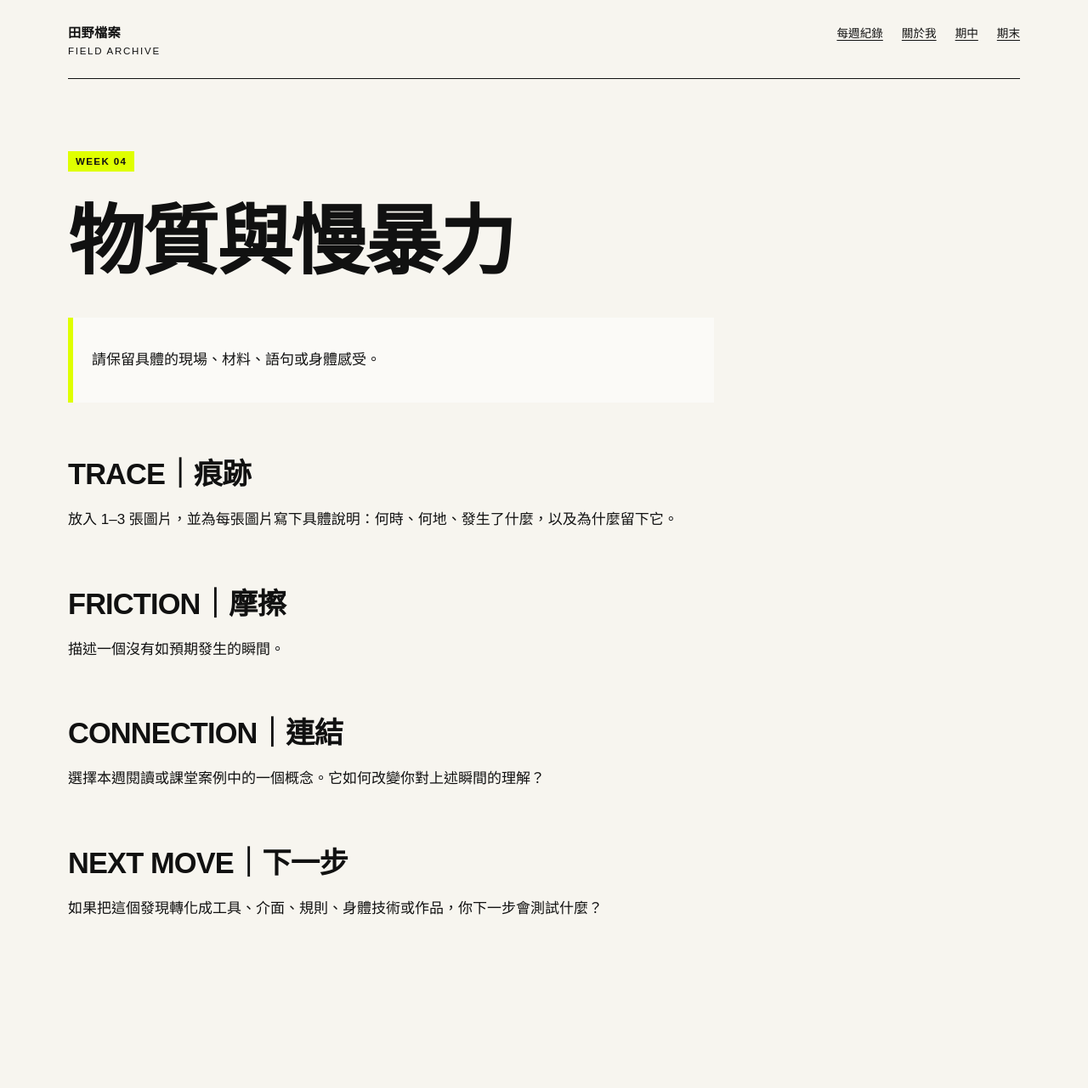
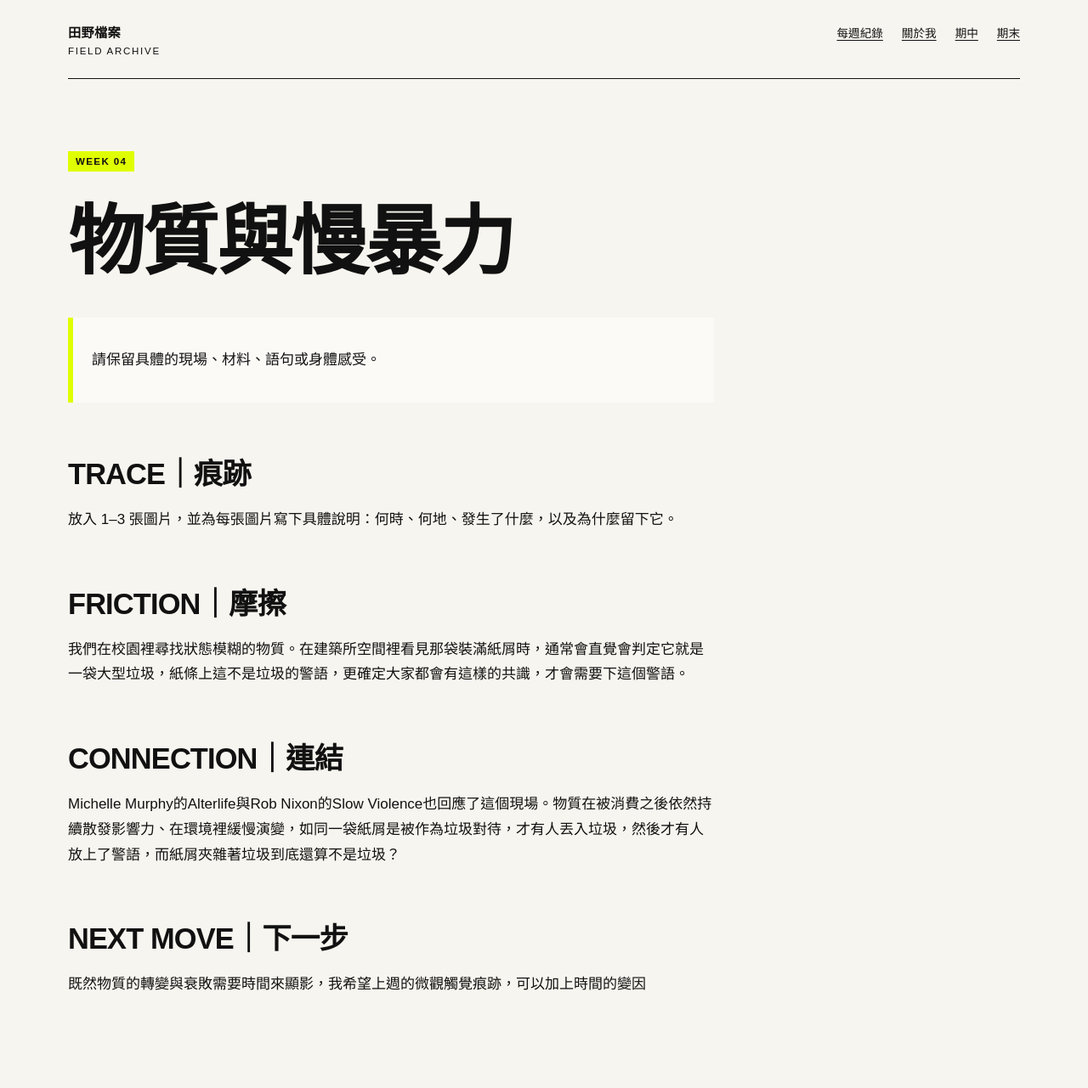
Before and after one commit to smallzy00lab/fieldworkarchive, a Jekyll site: the page built from weeks/week-04.md, in a window 1280 px wide. Shown: the whole page at 85% size. Built offline with Jekyll 4.4.1, drawn with Linux system fonts in a browser that asks for light colours; before the commit the page ends 1192 px from its top, so only the background shows below that.

Commit message:
Update week-04.md

```diff
--- a/weeks/week-04.md
+++ b/weeks/week-04.md
@@ -15,13 +15,12 @@ permalink: /weeks/week-04/
 
 ## FRICTION｜摩擦
 
-描述一個沒有如預期發生的瞬間。
-
+我們在校園裡尋找狀態模糊的物質。在建築所空間裡看見那袋裝滿紙屑時，通常會直覺會判定它就是一袋大型垃圾，紙條上這不是垃圾的警語，更確定大家都會有這樣的共識，才會需要下這個警語。
 
 ## CONNECTION｜連結
 
-選擇本週閱讀或課堂案例中的一個概念。它如何改變你對上述瞬間的理解？
+Michelle Murphy的Alterlife與Rob Nixon的Slow Violence也回應了這個現場。物質在被消費之後依然持續散發影響力、在環境裡緩慢演變，如同一袋紙屑是被作為垃圾對待，才有人丟入垃圾，然後才有人放上了警語，而紙屑夾雜著垃圾到底還算不是垃圾？
 
 ## NEXT MOVE｜下一步
 
-如果把這個發現轉化成工具、介面、規則、身體技術或作品，你下一步會測試什麼？
+既然物質的轉變與衰敗需要時間來顯影，我希望上週的微觀觸覺痕跡，可以加上時間的變因
```
